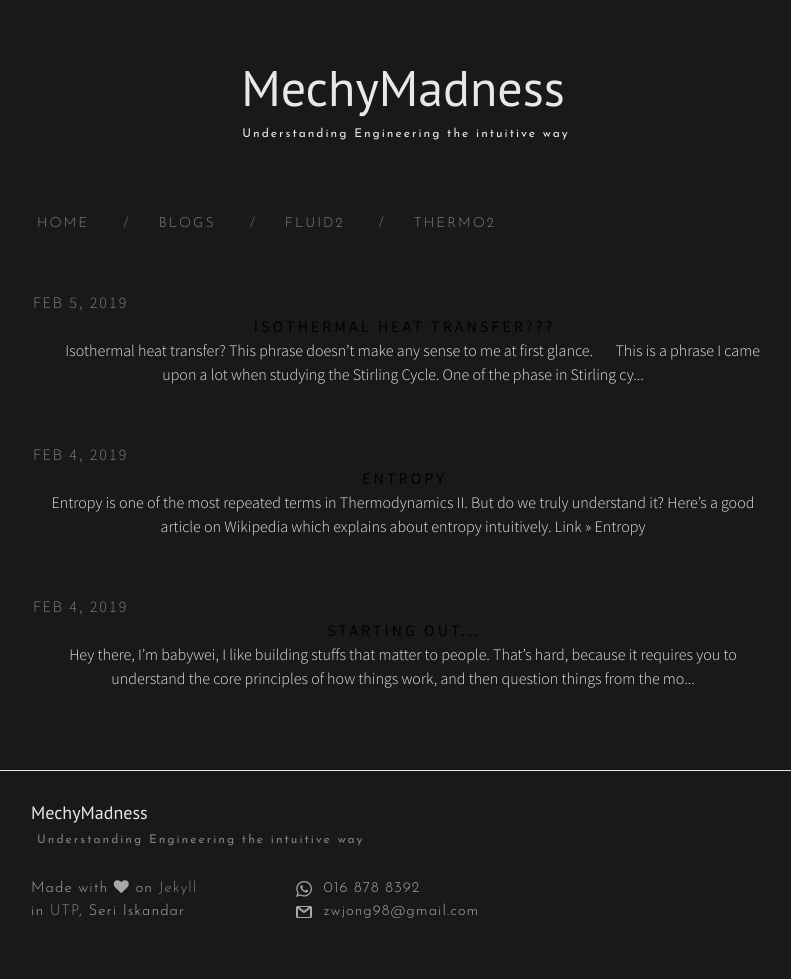
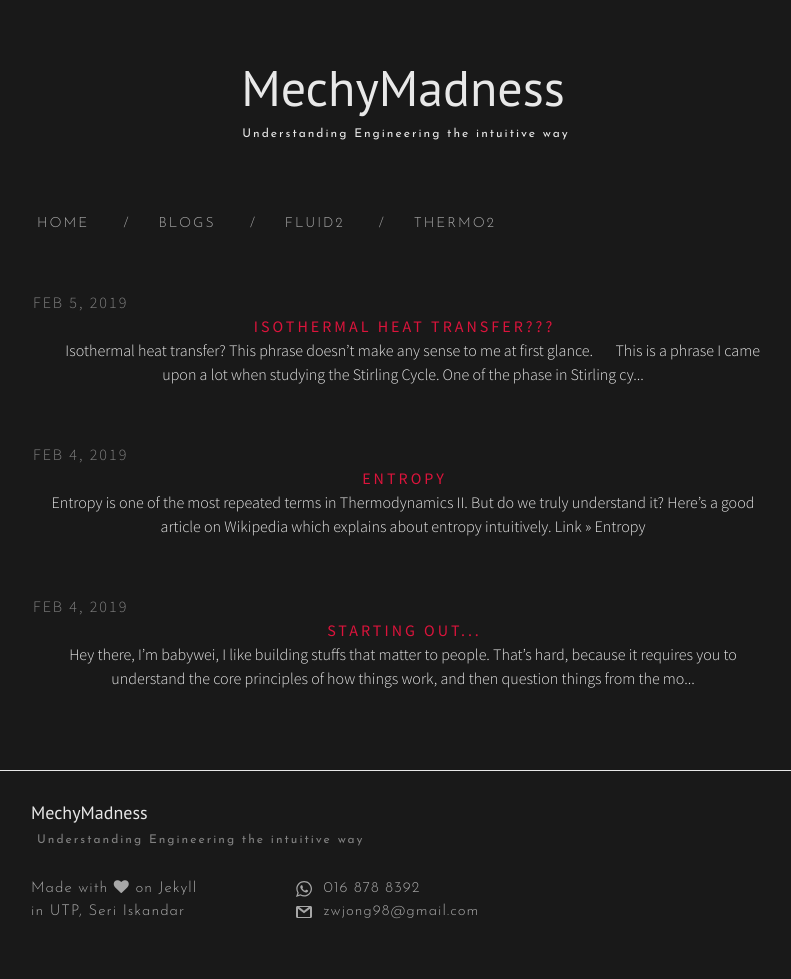
Before and after one commit to baby-wei/MechyMadness, a Jekyll site: the page built from index.html, in a window 1280 px wide. Shown: the whole page, without its empty margins (237-1028 px from the left). Built offline with Jekyll 4.4.1, drawn with Linux system fonts in a browser that asks for light colours; nearby versions of some CDN libraries; the list of posts is cut into pages by our own code.

Commit message:
Fix post link color

```diff
--- a/_sass/_color.scss
+++ b/_sass/_color.scss
@@ -23,7 +23,7 @@ $l-page: $l-link-color;
  * Dark color palette
  */
 $d-text-color:       #e7e7e7;
-$d-link-color:       #818181;
+$d-link-color:       #aaa;
 $d-background-color: #191919;
 $d-brand-color:      #2a7ae2;
 $d-grey-color:       #A7A7A7;
@@ -172,11 +172,12 @@ body.dark {
       }
     }
     &.postLink{
-      color: darken($d-link-color, 50%) !important;
+      color: $d-crimson !important;
+      border-color: $d-crimson;
 
       &:visited {
-          color: $d-crimson !important;
-          border-color: $d-crimson;
+          color: $d-link-color !important;
+          border-color: $d-link-color;
       }
     }
   }
```
